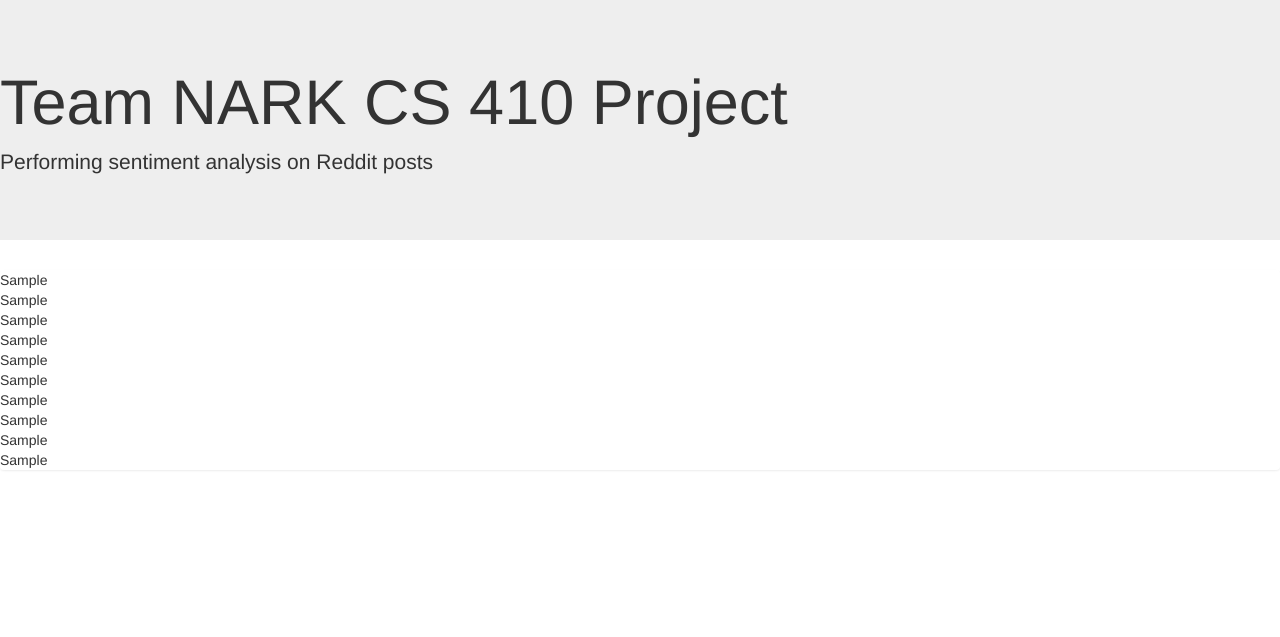
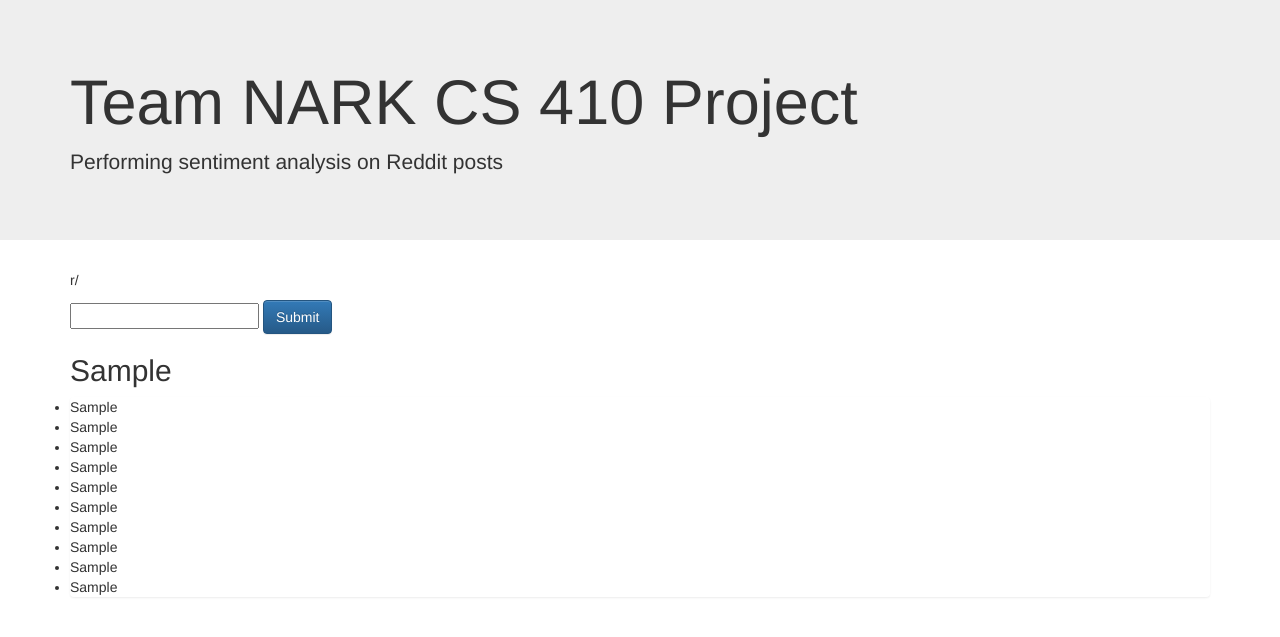
Before and after one commit to kish0620/410-Final-Project, a Flask app: template templates/index.html in a window 1280 px wide. Shown: the top 637 px of the page. Run offline with Flask 3, Linux system fonts and the light colour scheme; the template is opened without the code that fills it: most values are stand-ins (such as "Sample title", 1, 10 or a date in 2020).

Commit message:
Update ui

```diff
--- a/main.py
+++ b/main.py
@@ -22,7 +22,7 @@ def reddit_page():
     for post in hot_posts:
         posts.append(post.title)
     # return jsonify(posts)
-    return render_template('index.html', v0=posts[0], v1=posts[1], v2=posts[2], v3=posts[3], v4=posts[4], v5=posts[5], v6=posts[6], v7=posts[7], v8=posts[8], v9=posts[9])
+    return render_template('index.html', v0=posts[0], v1=posts[1], v2=posts[2], v3=posts[3], v4=posts[4], v5=posts[5], v6=posts[6], v7=posts[7], v8=posts[8], v9=posts[9], v10=posts[10])
     # # Downloading imdb top 250 movie's data
     # url = 'http://www.imdb.com/chart/top'
     # response = requests.get(url)
--- a/templates/index.html
+++ b/templates/index.html
@@ -1,26 +1,39 @@
 <!DOCTYPE html>
 <html lang="en">
+
 <head>
     <meta charset="UTF-8">
     <meta name="viewport" content="width=device-width, initial-scale=1.0">
     <!-- Latest compiled and minified CSS -->
-    <link rel="stylesheet" href="https://cdn.jsdelivr.net/npm/bootstrap@3.3.7/dist/css/bootstrap.min.css" integrity="sha384-BVYiiSIFeK1dGmJRAkycuHAHRg32OmUcww7on3RYdg4Va+PmSTsz/K68vbdEjh4u" crossorigin="anonymous">
+    <link rel="stylesheet" href="https://cdn.jsdelivr.net/npm/bootstrap@3.3.7/dist/css/bootstrap.min.css"
+        integrity="sha384-BVYiiSIFeK1dGmJRAkycuHAHRg32OmUcww7on3RYdg4Va+PmSTsz/K68vbdEjh4u" crossorigin="anonymous">
 
     <!-- Optional theme -->
-    <link rel="stylesheet" href="https://cdn.jsdelivr.net/npm/bootstrap@3.3.7/dist/css/bootstrap-theme.min.css" integrity="sha384-rHyoN1iRsVXV4nD0JutlnGaslCJuC7uwjduW9SVrLvRYooPp2bWYgmgJQIXwl/Sp" crossorigin="anonymous">
+    <link rel="stylesheet" href="https://cdn.jsdelivr.net/npm/bootstrap@3.3.7/dist/css/bootstrap-theme.min.css"
+        integrity="sha384-rHyoN1iRsVXV4nD0JutlnGaslCJuC7uwjduW9SVrLvRYooPp2bWYgmgJQIXwl/Sp" crossorigin="anonymous">
 
     <!-- Latest compiled and minified JavaScript -->
-    <script src="https://cdn.jsdelivr.net/npm/bootstrap@3.3.7/dist/js/bootstrap.min.js" integrity="sha384-Tc5IQib027qvyjSMfHjOMaLkfuWVxZxUPnCJA7l2mCWNIpG9mGCD8wGNIcPD7Txa" crossorigin="anonymous"></script>
+    <script src="https://cdn.jsdelivr.net/npm/bootstrap@3.3.7/dist/js/bootstrap.min.js"
+        integrity="sha384-Tc5IQib027qvyjSMfHjOMaLkfuWVxZxUPnCJA7l2mCWNIpG9mGCD8wGNIcPD7Txa"
+        crossorigin="anonymous"></script>
 
     <title>Team NARK</title>
 </head>
+
 <body>
     <div class="jumbotron">
+        <div class="container">
             <h1>Team NARK CS 410 Project</h1>
             <p>Performing sentiment analysis on Reddit posts</p>
         </div>
+    </div>
+    <div class="container">
+        <p>r/</p><input type="text">
+        <button type="button" class="btn btn-primary">Submit</button>
+    </div>
+    <div class="container">
+        <h2>{{ v0 }}</h2>
         <ul class="list-group">
-        <li>{{ v0 }}</li>
             <li>{{ v1 }}</li>
             <li>{{ v2 }}</li>
             <li>{{ v3 }}</li>
@@ -30,6 +43,9 @@
             <li>{{ v7 }}</li>
             <li>{{ v8 }}</li>
             <li>{{ v9 }}</li>
+            <li>{{ v10 }}</li>
         </ul>
+    </div>
 </body>
+
 </html>
```
Lines whose indentation alone changed are shown as unchanged.
